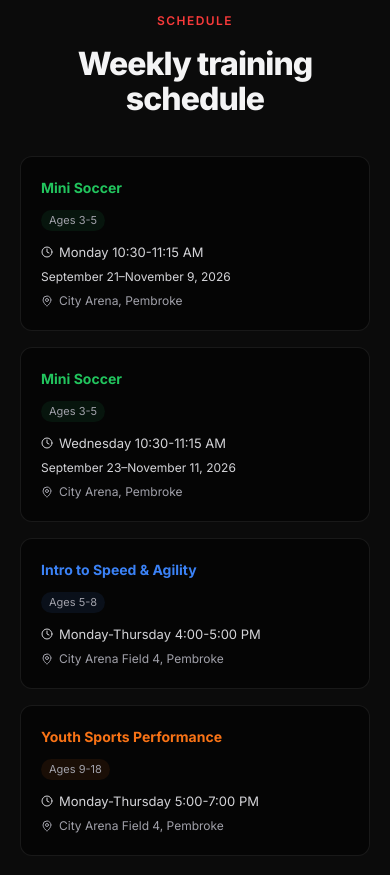
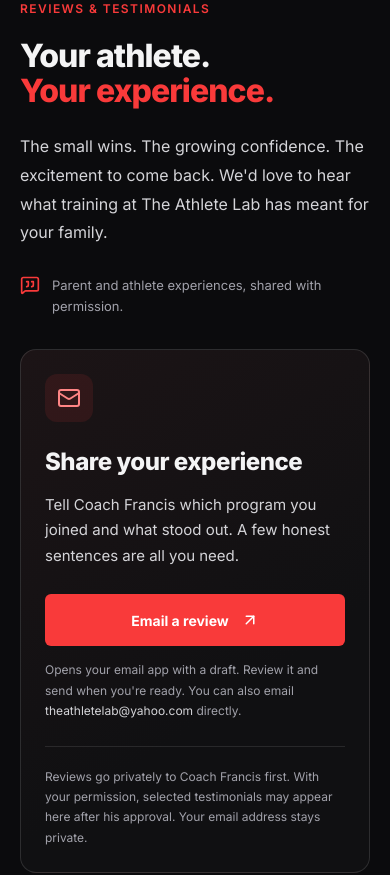
Before and after one commit to WRISTER-AI/athlete-lab, a Next.js app: page / in a window 390 px wide. Shown: the part 6800-7675 px from the top of the page. Built offline with nearby package versions, Linux system fonts and the light colour scheme.

Commit message:
Add owner-approved testimonials and email review invitation

```diff
--- a/app/components/AthleteLab.tsx
+++ b/app/components/AthleteLab.tsx
@@ -11,6 +11,7 @@
 import { brand, assets, promo, programs, coaches } from "../lib/data";
 import type { Program } from "../lib/data";
 import LocationNotice from "./LocationNotice";
+import Testimonials from "./Testimonials";
 
 // Data imported from ../lib/data
 
@@ -424,6 +425,7 @@
     { label: "Programs", id: "programs" },
     { label: "Schedule", id: "schedule", href: "/schedule" },
     { label: "Coach", id: "coaches" },
+    { label: "Reviews", id: "reviews" },
     { label: "Contact", id: "contact" },
   ];
 
@@ -2206,6 +2208,7 @@
       <Programs />
       <AthleteDifference />
       <Coaches />
+      <Testimonials />
       <SchedulePreview />
       <CTABanner onNavigate={scrollToSection} />
       <Footer />
--- /dev/null
+++ b/app/components/Testimonials.module.css
@@ -0,0 +1,47 @@
+.section {
+  padding: 104px clamp(20px, 4vw, 48px);
+  background: #0b0b0d;
+  border-block: 1px solid rgba(255, 255, 255, 0.08);
+  scroll-margin-top: 130px;
+}
+
+.container { max-width: 1200px; margin: 0 auto; }
+.intro { display: grid; grid-template-columns: 1fr 1fr; align-items: center; gap: clamp(32px, 6vw, 88px); }
+.eyebrow { color: #f93a3a; font-size: 12px; font-weight: 600; letter-spacing: 0.12em; text-transform: uppercase; margin-bottom: 20px; }
+.heading { color: #f4f4f5; font-size: clamp(32px, 5vw, 52px); font-weight: 800; letter-spacing: -0.03em; line-height: 1.1; }
+.heading span { color: #f93a3a; }
+.description { color: #d4d4d8; font-size: 17px; line-height: 1.8; max-width: 490px; margin-top: 24px; }
+.note { display: flex; align-items: flex-start; gap: 12px; color: #a1a1aa; font-size: 13px; line-height: 1.6; margin-top: 28px; }
+.note svg { flex-shrink: 0; color: #f93a3a; }
+.invitation { padding: clamp(24px, 4vw, 40px); border: 1px solid rgba(255, 255, 255, 0.12); border-radius: 16px; background: linear-gradient(145deg, #1c1416, #101012 65%); min-width: 0; }
+.icon { display: inline-flex; color: #ff8585; background: rgba(249, 58, 58, 0.1); padding: 12px; border-radius: 12px; margin-bottom: 22px; }
+.invitation h3 { color: #f4f4f5; font-size: 24px; font-weight: 800; letter-spacing: -0.02em; margin-bottom: 12px; }
+.invitation > p { color: #d4d4d8; font-size: 15px; line-height: 1.7; }
+.button { display: inline-flex; justify-content: center; align-items: center; gap: 12px; min-height: 52px; padding: 14px 24px; margin-top: 26px; background: #f93a3a; color: #fff; border-radius: 6px; font-size: 14px; font-weight: 700; text-decoration: none; }
+.button:hover { background: #ff5252; }
+.section a:focus-visible { outline: 3px solid #fff; outline-offset: 5px; }
+.invitation .emailHelp { color: #a1a1aa; font-size: 12px; margin-top: 14px; }
+.emailHelp a { color: #d4d4d8; text-underline-offset: 3px; overflow-wrap: anywhere; }
+.invitation .privacy { color: #a1a1aa; font-size: 12px; margin-top: 24px; padding-top: 20px; border-top: 1px solid rgba(255, 255, 255, 0.1); }
+.testimonials { margin-top: 64px; }
+.testimonialsHeading { font-size: 24px; font-weight: 800; margin-bottom: 24px; }
+.grid { display: grid; grid-template-columns: repeat(auto-fit, minmax(min(100%, 280px), 1fr)); gap: 24px; }
+.card { min-width: 0; padding: 32px; border: 1px solid rgba(255, 255, 255, 0.08); border-radius: 16px; background: #141416; display: flex; flex-direction: column; }
+.quoteIcon { color: #f93a3a; margin-bottom: 20px; }
+.card blockquote { font-size: 17px; line-height: 1.8; color: #f4f4f5; white-space: pre-line; overflow-wrap: anywhere; flex: 1; }
+.card figcaption { margin-top: 24px; padding-top: 20px; border-top: 1px solid rgba(255, 255, 255, 0.08); }
+.name, .program { display: block; overflow-wrap: anywhere; }
+.name { font-size: 14px; font-weight: 700; }
+.program { font-size: 12px; line-height: 1.5; color: #a1a1aa; margin-top: 4px; }
+
+@media (max-width: 800px) {
+  .section { padding-block: 72px; }
+  .intro { grid-template-columns: 1fr; gap: 32px; }
+  .description { max-width: none; }
+}
+
+@media (max-width: 480px) {
+  .button { width: 100%; }
+  .description { font-size: 16px; }
+  .card { padding: 24px; }
+}
--- /dev/null
+++ b/app/components/Testimonials.tsx
@@ -0,0 +1,69 @@
+import { ArrowUpRight, Mail, MessageSquareQuote, Quote } from "lucide-react";
+import { approvedTestimonials, reviewEmail, reviewEmailUrl } from "../lib/testimonials";
+import styles from "./Testimonials.module.css";
+
+export default function Testimonials() {
+  const testimonials = approvedTestimonials.filter((review) => review.approvedForPublication === true);
+
+  return (
+    <section id="reviews" aria-labelledby="reviews-heading" className={styles.section}>
+      <div className={styles.container}>
+        <div className={styles.intro}>
+          <div>
+            <p className={styles.eyebrow}>Reviews &amp; testimonials</p>
+            <h2 id="reviews-heading" className={styles.heading}>
+              Your athlete.<br />
+              <span>Your experience.</span>
+            </h2>
+            <p className={styles.description}>
+              The small wins. The growing confidence. The excitement to come back.
+              We&apos;d love to hear what training at The Athlete Lab has meant for your family.
+            </p>
+            <div className={styles.note}>
+              <MessageSquareQuote size={20} aria-hidden="true" />
+              <p>Parent and athlete experiences, shared with permission.</p>
+            </div>
+          </div>
+
+          <div className={styles.invitation}>
+            <span className={styles.icon}><Mail size={24} aria-hidden="true" /></span>
+            <h3>Share your experience</h3>
+            <p>
+              Tell Coach Francis which program you joined and what stood out.
+              A few honest sentences are all you need.
+            </p>
+            <a className={styles.button} href={reviewEmailUrl}>
+              Email a review <ArrowUpRight size={18} aria-hidden="true" />
+            </a>
+            <p className={styles.emailHelp}>
+              Opens your email app with a draft. Review it and send when you&apos;re ready.
+              You can also email <a href={`mailto:${reviewEmail}`}>{reviewEmail}</a> directly.
+            </p>
+            <p className={styles.privacy}>
+              Reviews go privately to Coach Francis first. With your permission, selected
+              testimonials may appear here after his approval. Your email address stays private.
+            </p>
+          </div>
+        </div>
+
+        {testimonials.length > 0 && (
+          <div className={styles.testimonials}>
+            <h3 className={styles.testimonialsHeading}>From our Athlete Lab families</h3>
+            <div className={styles.grid}>
+              {testimonials.map((review) => (
+                <figure key={review.id} className={styles.card}>
+                  <Quote size={26} className={styles.quoteIcon} aria-hidden="true" />
+                  <blockquote>{review.quote}</blockquote>
+                  <figcaption>
+                    <span className={styles.name}>{review.displayName}</span>
+                    <span className={styles.program}>{review.program}</span>
+                  </figcaption>
+                </figure>
+              ))}
+            </div>
+          </div>
+        )}
+      </div>
+    </section>
+  );
+}
--- /dev/null
+++ b/app/lib/testimonials.ts
@@ -0,0 +1,32 @@
+export type ApprovedTestimonial = {
+  id: string;
+  quote: string;
+  displayName: string;
+  program: string;
+  approvedForPublication: true;
+};
+
+// Public content only. Add an authentic quote after Francis approves its exact
+// wording and display name, and the author gives permission to publish it.
+// Keep pending submissions, email addresses, and approval records in Yahoo,
+// never in this file: everything here is included in the public website.
+export const approvedTestimonials: ApprovedTestimonial[] = [];
+
+export const reviewEmail = "theathletelab@yahoo.com";
+export const reviewEmailSubject = "The Athlete Lab — review for approval";
+export const reviewEmailBody = [
+  "Hi Coach Francis,",
+  "",
+  "I'd like to share my experience at The Athlete Lab.",
+  "",
+  "Display name (first name and last initial): ",
+  "Program (Mini Soccer / Intro to Speed & Agility / Youth Sports Performance): ",
+  "",
+  "My review: ",
+  "",
+  "Permission to publish my review and display name on The Athlete Lab website (Yes / No): ",
+  "",
+  "I understand my review will be read by Coach Francis before any publication. My email address will not be displayed.",
+].join("\n");
+
+export const reviewEmailUrl = `mailto:${reviewEmail}?subject=${encodeURIComponent(reviewEmailSubject)}&body=${encodeURIComponent(reviewEmailBody)}`;
```
Also changed, not shown: 1 other file (tests, documents, lock files or other folders).
